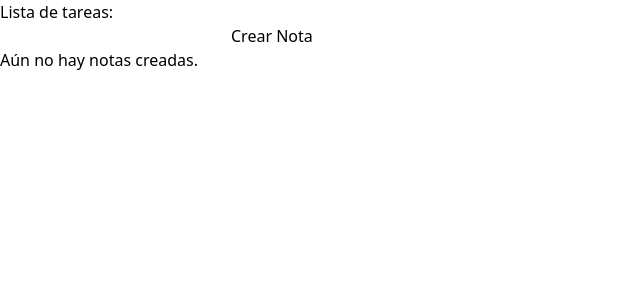
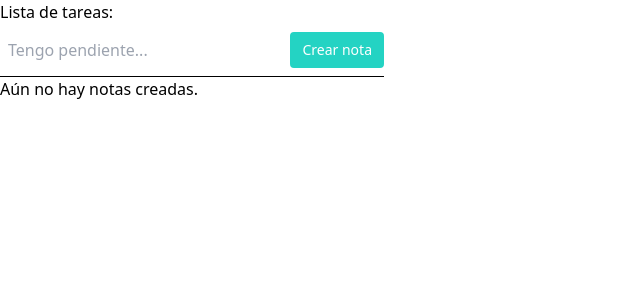
Before and after one commit to fmolinadev/todo-app-ts, a React (Vite) app: page / in a window 1280 px wide. Shown: the top 300 px of the page, without its empty margins (0-640 px from the left). Built offline with nearby package versions, Linux system fonts and the light colour scheme.

Commit message:
feat: add tailwind first styles

```diff
--- a/index.html
+++ b/index.html
@@ -3,6 +3,7 @@
   <head>
     <meta charset="UTF-8" />
     <link rel="icon" type="image/svg+xml" href="/vite.svg" />
+    <link href="/src/index.css" rel="stylesheet" />
     <meta name="viewport" content="width=device-width, initial-scale=1.0" />
     <title>Vite + React + TS</title>
   </head>
--- a/package.json
+++ b/package.json
@@ -19,6 +19,8 @@
     "@types/react": "^18.0.26",
     "@types/react-dom": "^18.0.9",
     "@vitejs/plugin-react": "^3.0.0",
+    "autoprefixer": "^10.4.13",
+    "postcss": "^8.4.21",
     "tailwindcss": "^3.2.4",
     "typescript": "^4.9.3",
     "vite": "^4.0.0"
--- /dev/null
+++ b/postcss.config.cjs
@@ -0,0 +1,6 @@
+module.exports = {
+  plugins: {
+    tailwindcss: {},
+    autoprefixer: {},
+  },
+}
--- a/src/components/Form.tsx
+++ b/src/components/Form.tsx
@@ -1,4 +1,4 @@
-import { useState } from "react";
+import React, { useState } from "react";
 
 interface Props {
   createToDo: (text: string) => void;
@@ -19,16 +19,25 @@ export const Form = ({ createToDo }: Props) => {
   };
 
   return (
-    <form onSubmit={submitHandler}>
+    <form className="w-full max-w-sm" onSubmit={submitHandler}>
+      <div className="flex items-center border-b border-teal-500 py-2">
         <input
+          className="appearance-none bg-transparent border-none w-full text-gray-700 mr-3 py-1 px-2 leading-tight focus:outline-none"
           type="text"
+          placeholder="Tengo pendiente..."
+          aria-label="Tarea pendiente"
           name="newTodoText"
           onChange={changeHandler}
           autoComplete="off"
         />
-      <button type="submit" disabled={!todoText}>
-        Crear Nota
+        <button
+          className="flex-shrink-0 bg-fill-green hover:bg-pointer-circle border-fill-green hover:border-pointer-circle text-sm border-4 text-text-white py-1 px-2 rounded"
+          type="submit"
+          disabled={!todoText}
+        >
+          Crear nota
         </button>
+      </div>
     </form>
   );
 };
--- a/src/components/ToDo.tsx
+++ b/src/components/ToDo.tsx
@@ -1,5 +1,9 @@
 import { useEffect, useState } from "react";
-import { getToDosFromStorage, setToDosInStorage } from "../tools/storage";
+import {
+  getToDosFromStorage,
+  setToDosInStorage,
+  clearToDosFromStorage,
+} from "../tools/storage";
 import { TodoType } from "../types";
 
 interface Props {
@@ -25,16 +29,24 @@ export const ToDo = ({ todoData, updateOrDeleteTodo }: Props) => {
     })();
   };
 
+  const deleteStore = () => {
+    setIsDataStored(false);
+    clearToDosFromStorage();
+  };
+
   if (todoData.length === 0) {
     return <h2>Aún no hay notas creadas.</h2>;
   }
 
   return (
-    <>
-      <ul>
+    <section>
+      <ul className="mb-10 sm:mb-0 mt-10 grid gap-4 grid-cols-1 sm:grid-cols-2 md:grid-cols-3 lg:grid-cols-4">
         {todoData.map((oneTodo) => {
           return (
-            <li key={oneTodo.id}>
+            <li
+              key={oneTodo.id}
+              className="bg-fill-yellow relative group py-10 sm:py-20 px-4 flex flex-col space-y-2 items-center cursor-pointer rounded-md hover:bg-back-fill-hover hover:smooth-hover"
+            >
               <h3>{oneTodo.text}</h3>
               <p>{oneTodo.date}</p>
               <button
@@ -52,9 +64,23 @@ export const ToDo = ({ todoData, updateOrDeleteTodo }: Props) => {
         })}
       </ul>
       <hr />
-      <button onClick={storeTodosHandler} disabled={isDataStored}>
-        Guardar lista
-      </button>
-    </>
+      <div className="px-4 py-3 text-center">
+        <button
+          className="py-2 px-4 bg-none mr-2"
+          onClick={storeTodosHandler}
+          disabled={isDataStored}
+        >
+          Guardar lista
+        </button>
+        {isDataStored ? (
+          <button
+            className="py-2 px-4 bg-none rounded  mr-2"
+            onClick={deleteStore}
+          >
+            Olvidar listas
+          </button>
+        ) : null}
+      </div>
+    </section>
   );
 };
--- a/src/tools/storage.tsx
+++ b/src/tools/storage.tsx
@@ -15,3 +15,7 @@ export const getToDosFromStorage = <T,>(): T => {
   const flagData = localStorage.getItem(TODOS_STORAGE);
   return flagData ? JSON.parse(flagData) : [];
 };
+
+export const clearToDosFromStorage = () => {
+  return localStorage.clear();
+};
--- a/tailwind.config.cjs
+++ b/tailwind.config.cjs
@@ -1,11 +1,21 @@
 /** @type {import('tailwindcss').Config} */
 module.exports = {
-  content: [
-    "./src/**/*.{js,jsx,ts,tsx}",
-    "./node_modules/tw-elements/dist/js/**/*.js",
-  ],
+  content: ["./index.html", "./src/**/*.{js,ts,jsx,tsx}"],
   theme: {
     extend: {},
+    colors: {
+      "fill-yellow": "#f9b128",
+      "fill-green": "#24d3c3",
+      "fill-green-mid": "#1cacab",
+      "text-fill": "#232323",
+      "text-white": "#ffff",
+      "back-grey-mid": "#1a202c",
+      "back-grey-fill": "#eeeeee",
+      "back-fill-dark": "#0c7c83",
+      "back-fill-light": "#c8f3f0",
+      "pointer-circle": "#00e059",
+      "back-fill-hover": "#ffff00",
+    },
   },
   plugins: [],
 };
```
Also changed, not shown: 1 other file (tests, documents, lock files or other folders). Lines whose indentation alone changed are shown as unchanged.
